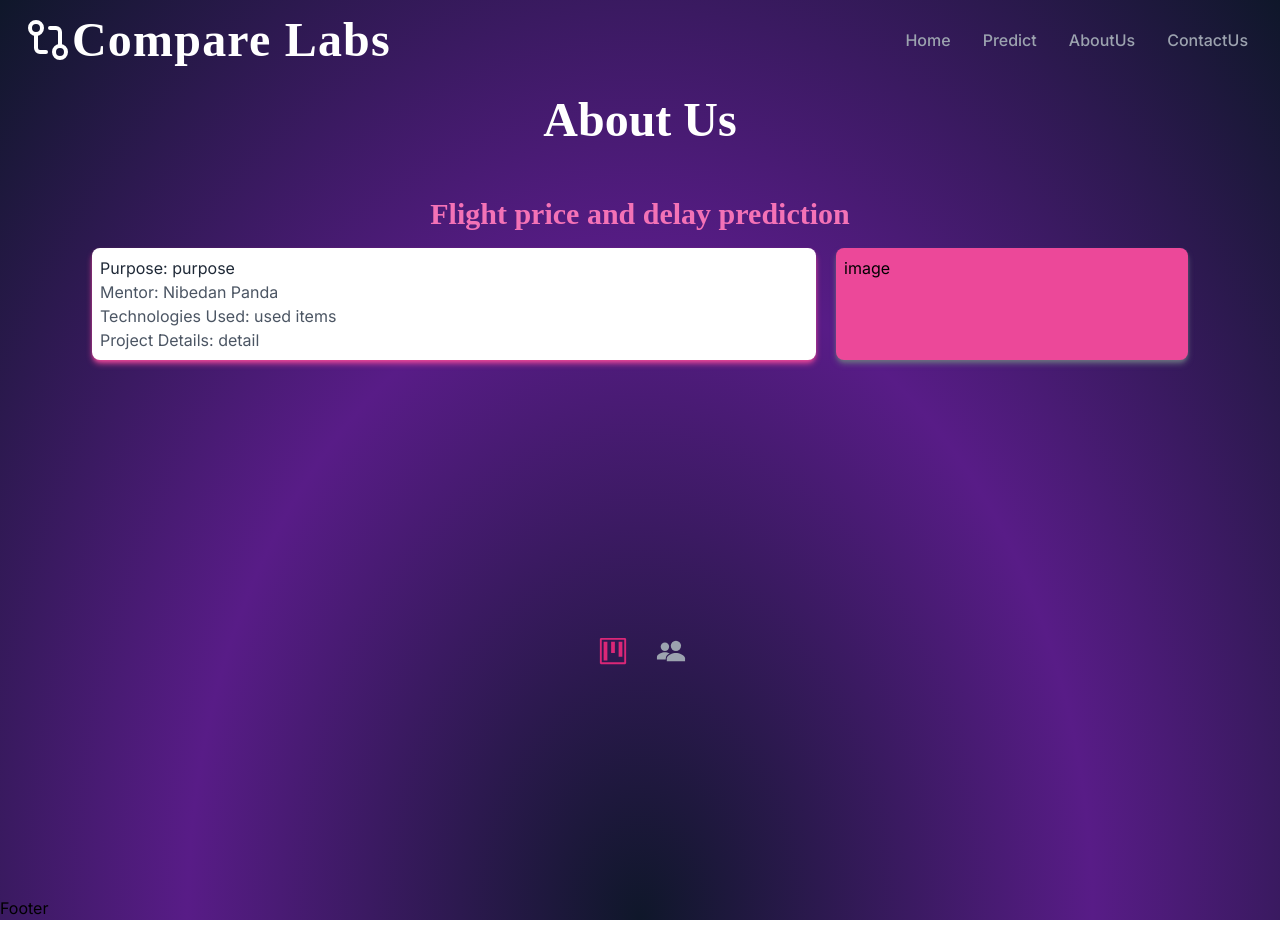
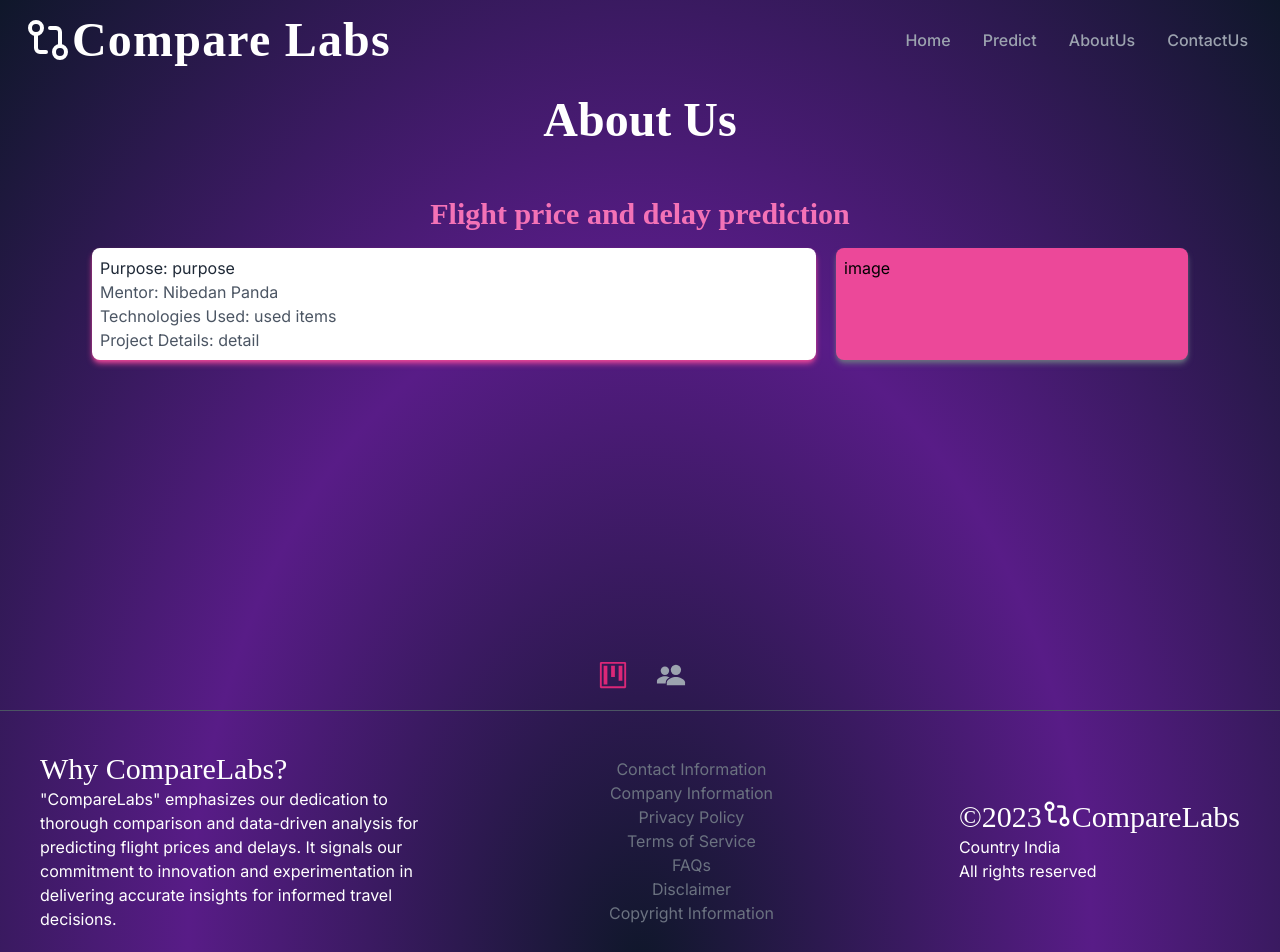
Before and after one commit to mishraji900/Compare-Labs, a Next.js app: page /aboutUs in a window 1280 px wide. Shown: the top 952 px of the page. Before the commit the page ends 920 px from the top, so only its background shows below. Built offline with nearby package versions, Linux system fonts and the light colour scheme; a web font is replaced by a local one.

Commit message:
next commit

```diff
--- a/src/app/aboutUs/page.jsx
+++ b/src/app/aboutUs/page.jsx
@@ -9,7 +9,7 @@ import Project from '../components/Project';
 import ReactCardFlip from 'react-card-flip';
 
 const MembersSection = ({ member }) => (
-  <div className='xl:flex xl:flex-row grid grid-cols-2 space-y-4 md:space-x-5 h-fit xl:justify-evenly justify-items-center '>
+  <div className='xl:flex xl:flex-row grid grid-cols-2 gap-4 h-fit xl:justify-evenly justify-center'>
     {member.map((member, index) => (
       <Member key={index} {...member} />
     ))}
@@ -70,7 +70,7 @@ const page = () => {
     }
   ]
   return (
-    <div className='h-screen px-10' id='aboutUs'>
+    <div className=' max-h-fit px-10' id='aboutUs'>
       <div>
         <h1 className='md:text-5xl text-3xl text-center my-4 font-bold text-white font-custom'>About Us</h1>
       </div>
@@ -79,7 +79,7 @@ const page = () => {
         {activeSection === 'projects' && <Project project={project} />}
         {activeSection === 'members' && <MembersSection member={member} />}
 
-        <div className='flex justify-center mt-4 space-x-6'>
+        <div className='flex justify-center mt-10 space-x-6'>
           <VscProject
             className={`text-3xl mx-1 cursor-pointer ${activeSection === 'projects' ? 'text-pink-600' : 'text-gray-400'}`}
             onClick={() => setActiveSection('projects')} />
--- a/src/app/components/Footer.jsx
+++ b/src/app/components/Footer.jsx
@@ -1,8 +1,48 @@
+import Link from 'next/link';
 import React from 'react'
-
+import { LuGitCompare } from "react-icons/lu";
 const Footer = () => {
   return (
-    <div>Footer</div>
+    <div className='border-t border-gray-600 p-10 flex flex-col md:flex-row items-center justify-between gap-10'>
+      <div className='text-sm md:text-base text-white w-96'>
+        <h1 className='font-custom text-3xl'>Why CompareLabs?</h1>
+        <p>"CompareLabs" emphasizes our dedication to thorough comparison and data-driven analysis for predicting flight prices and delays. It signals our commitment to innovation and experimentation in delivering accurate insights for informed travel decisions.
+        </p>
+      </div>
+      <div className='text-sm md:text-base text-gray-500 '>
+        <div className="grid grid-cols-3 md:flex md:flex-col min-w-full items-center justify-center">
+          <div>
+            <Link href="/contactUs"><p>Contact Information</p></Link>
+          </div>
+          <div>
+            <Link href="/aboutUs"><p>Company Information</p></Link>
+          </div>
+          <div>
+            <p>Privacy Policy</p>
+          </div>
+          <div>
+            <p>Terms of Service</p>
+          </div>
+          <div>
+            <p>FAQs</p>
+          </div>
+          <div>
+            <p>Disclaimer</p>
+          </div>
+          <div>
+            <p>Copyright Information</p>
+          </div>
+        </div>
+
+      </div>
+      <div className='text-sm md:text-base text-white'>
+        <h1 className='font-custom flex text-3xl'>©2023<LuGitCompare />CompareLabs</h1>
+        <p>Country India</p>
+        <p>
+          All rights reserved
+        </p>
+      </div>
+    </div>
   )
 }
 
--- a/src/app/components/Member.jsx
+++ b/src/app/components/Member.jsx
@@ -12,13 +12,13 @@ const Member = ({ name, about, git, linked, insta, img, role }) => {
     // Set a timer to revert the card back after 10 seconds
     setTimeout(() => {
       setIsFlip(false);
-    }, 7000); // 10 seconds in milliseconds
+    }, 5000); // 10 seconds in milliseconds
   };
 
   return (
-    <div className='' >
+    <div className='mx-auto' >
       <ReactCardFlip flipDirection='horizontal' isFlipped={isFlip}>
-        <div className='bg-white p-4 rounded-lg shadow-md flex w-32 md:w-80 md:h-[465px] h-64 flex-col text-center'>
+        <div className='bg-white p-4 rounded-lg shadow-md flex w-36 md:w-80 md:h-[465px] h-64 flex-col text-center'>
           <div className='md:w-72 w-24'>
             <img src={img} alt="" className='md:rounded-2xl rounded-full md:w-72 md:h-80 w-24 h-24' />
           </div>
@@ -43,7 +43,7 @@ const Member = ({ name, about, git, linked, insta, img, role }) => {
           </div>
 
         </div>
-        <div className='bg-pink-500 text-lg text-white p-4 rounded-lg shadow-md text-center leading-snug md:font-medium w-80 h-[465px]'>
+        <div className='bg-pink-500/30 text-lg text-white p-4 rounded-lg shadow-md text-center leading-snug md:font-medium w-80 h-[465px]'>
           <div>
             {about}
           </div>
--- a/src/app/navbar/page.jsx
+++ b/src/app/navbar/page.jsx
@@ -75,13 +75,13 @@ const Navbar = () => {
 
       <div
         onClick={() => setNav(!nav)}
-        className="cursor-pointer pr-4 z-10 text-gray-500 md:hidden"
+        className="cursor-pointer pr-4 z-50 text-gray-500 md:hidden"
       >
         {nav ? <FaTimes size={30} /> : <FaBars size={30} />}
       </div>
 
       {nav && (
-        <ul className="flex flex-col justify-center items-center absolute top-0 left-0 w-full h-screen bg-gradient-to-b from-black to-gray-800 text-gray-500">
+        <ul className="flex flex-col justify-center items-center z-40 absolute top-0 left-0 w-full h-screen bg-gradient-to-b from-black to-gray-800 text-gray-500">
           {links.map(({ id, link ,name}) => (
             <li
               key={id}
```
